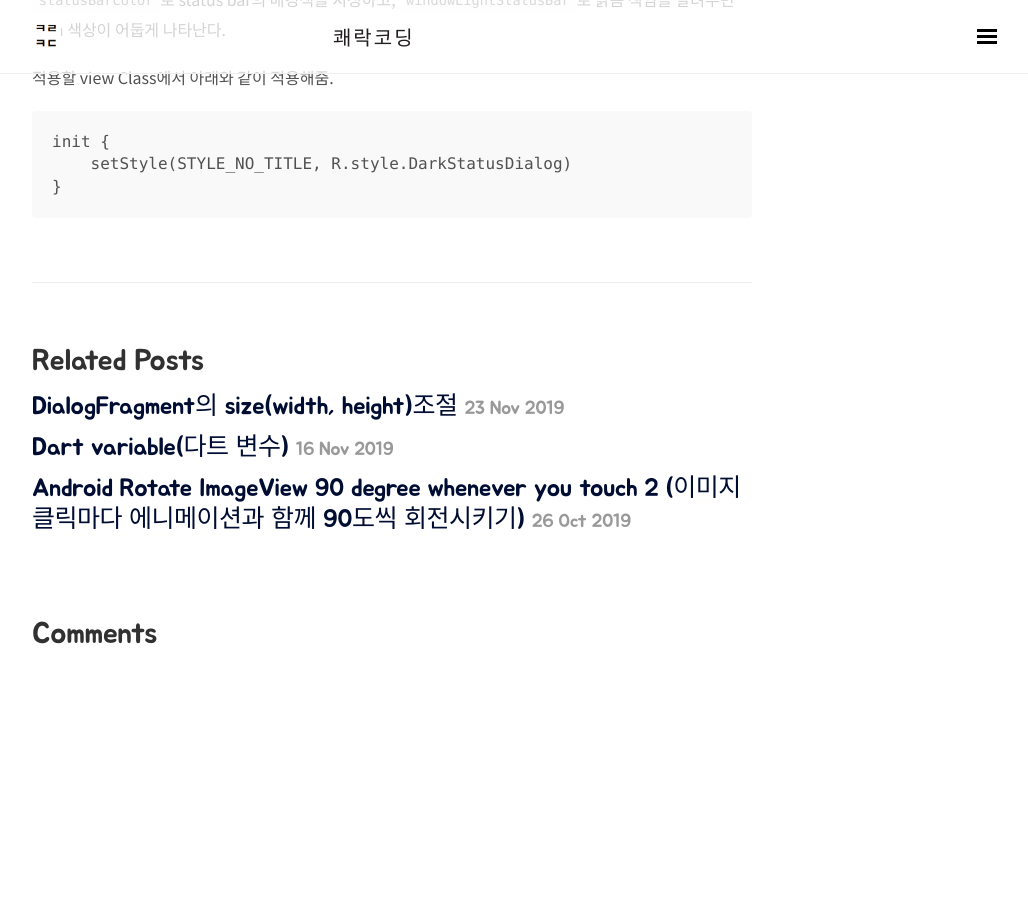
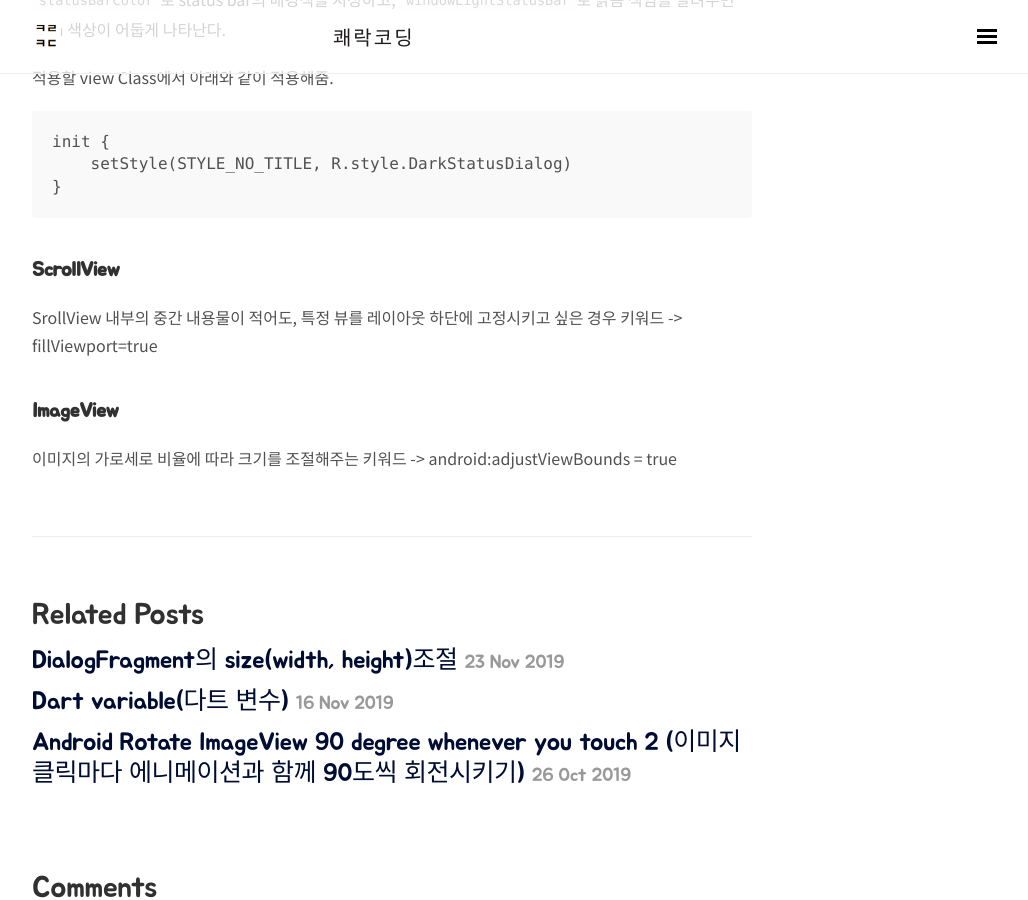
Before and after one commit to wooooooak/wooooooak.github.io, a Jekyll site: the page built from _posts/android/2019-06-14-android메모.md, in a window 1280 px wide and 900 px high, scrolled down 4229 px. Shown: the whole window, without its empty margins (248-1276 px from the left). Built offline with Jekyll 4.4.1, drawn with Linux system fonts in a browser that asks for light colours; nearby versions of some CDN libraries; some web fonts are replaced; comment, search, counter and statistics services are not loaded; before the commit the page ends 4892 px from its top, so only the background shows below that.

Commit message:
안드로이드 메모 키워드 추가

````diff
--- a/_posts/android/2019-06-14-android메모.md
+++ b/_posts/android/2019-06-14-android메모.md
@@ -163,3 +163,11 @@ init {
     setStyle(STYLE_NO_TITLE, R.style.DarkStatusDialog)
 }
 ```
+
+### ScrollView
+
+SrollView 내부의 중간 내용물이 적어도, 특정 뷰를 레이아웃 하단에 고정시키고 싶은 경우 키워드 -> fillViewport=true
+
+### ImageView
+
+이미지의 가로세로 비율에 따라 크기를 조절해주는 키워드 -> android:adjustViewBounds = true
````
